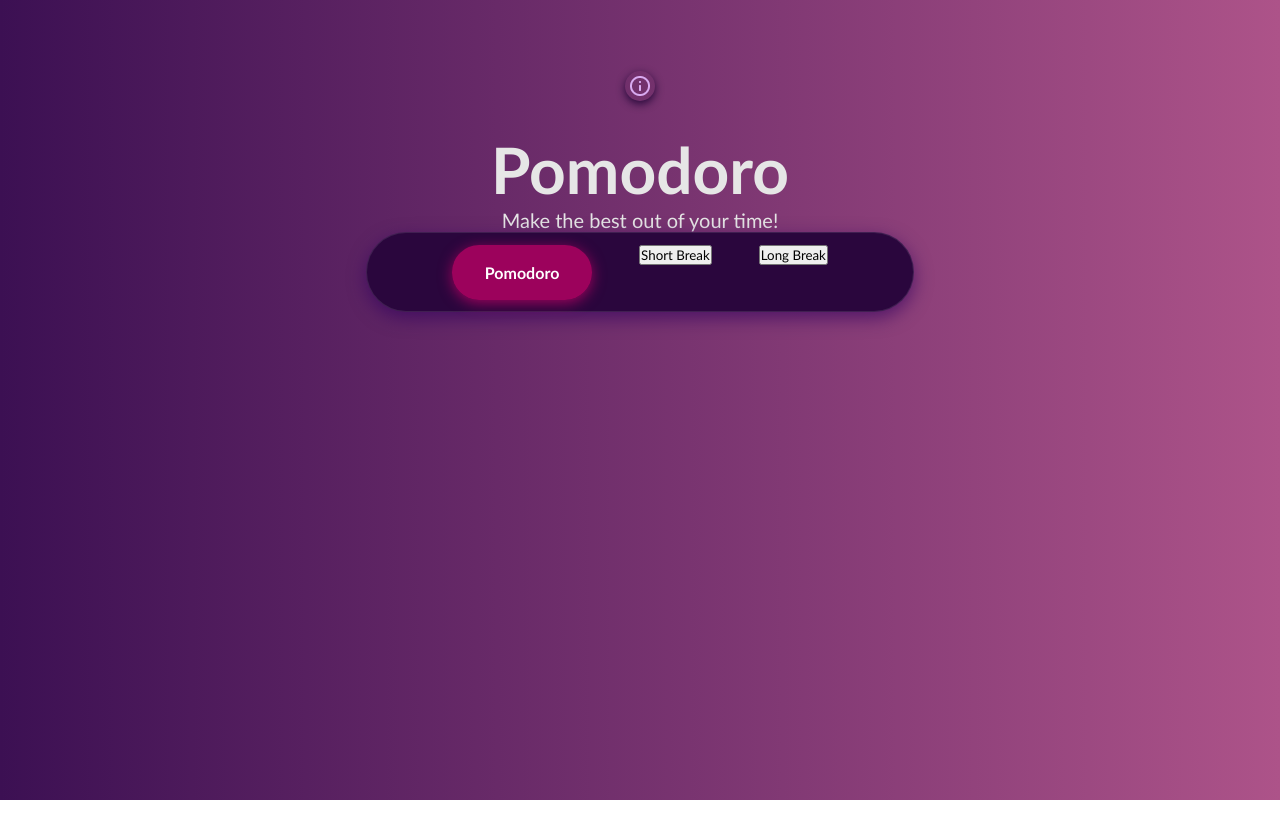
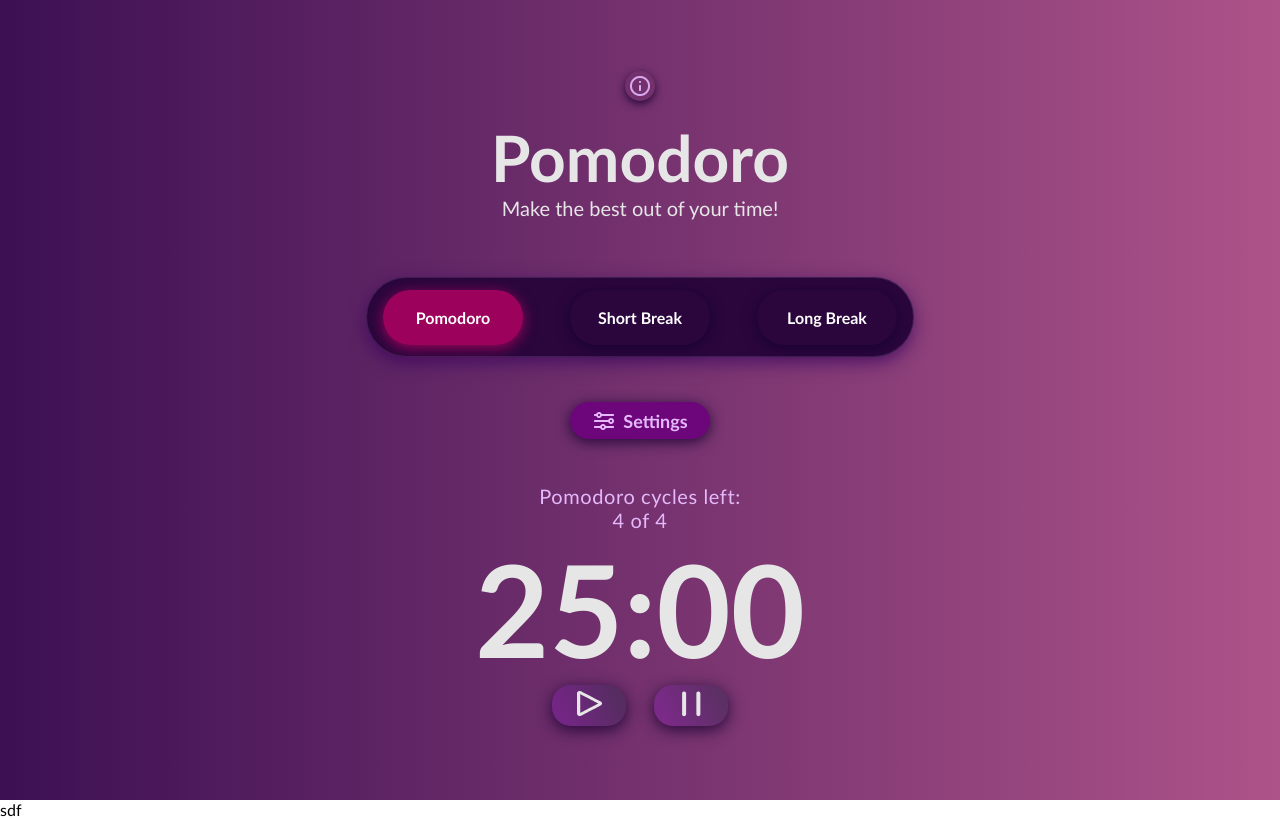
Before and after one commit to Rupesh-Piwal/Pomodoro, a plain HTML site: page index.html in a window 1280 px wide. Drawn offline with Linux system fonts and the light colour scheme.

Commit message:
finished home page UI

```diff
--- a/App.js
+++ b/App.js
@@ -0,0 +1,5 @@
+let time = document.getElementById("time_display");
+
+time.innerHTML = "25:00";
+
+console.log(time);
--- a/index.html
+++ b/index.html
@@ -23,13 +23,31 @@
         </div>
         <div class="menu">
           <button id="pomodoro" class="pink-btn">Pomodoro</button>
-          <button id="shortbreak">Short Break</button>
-          <button id="longbreak">Long Break</button>
+          <button id="shortbreak" class="default-btn">Short Break</button>
+          <button id="longbreak" class="default-btn">Long Break</button>
+        </div>
+
+        <button id="settings_btn">
+          <img src="/assets/settings-icon.png" alt="" class="settings-icon" />
+          Settings
+        </button>
+        <div class="text-2">
+          <p>Pomodoro cycles left:</p>
+          4 of 4
+        </div>
+        <div id="time_display"></div>
+        <div class="play_buttons">
+          <button id="play">
+            <img src="/assets/play-icon.png" alt="" />
+          </button>
+          <button id="pause">
+            <img src="/assets/pause-icon.png" alt="" />
+          </button>
         </div>
       </main>
     </div>
     <!--  -->
-    <div id="running-pomodoro"></div>
+    <div id="running-pomodoro">sdf</div>
     <!--  -->
     <div id="tooltip-frame"></div>
     <!--  -->
--- a/style.css
+++ b/style.css
@@ -40,7 +40,7 @@
   flex-direction: column;
   justify-content: start;
   align-items: center;
-  padding-top: 30px;
+  padding-top: 18px;
   color: #e6e6e6;
 }
 
@@ -67,6 +67,7 @@
   align-items: flex-start;
   gap: 47px;
   flex-shrink: 0;
+  margin-top: 57px;
 }
 
 .pink-btn {
@@ -85,3 +86,96 @@
   line-height: normal;
   cursor: pointer;
 }
+
+.default-btn {
+  background-color: #2a063d;
+  width: 140px;
+  height: 55px;
+  flex-shrink: 0;
+  box-shadow: 0px 3px 14px 0px rgba(23, 1, 48, 0.84);
+  border: transparent;
+  border-radius: 27px;
+  color: #fff;
+  text-align: center;
+  font-size: 16px;
+  font-style: normal;
+  font-weight: 700;
+  line-height: normal;
+  cursor: pointer;
+}
+
+#settings_btn {
+  display: flex;
+  justify-content: center;
+  align-items: center;
+  cursor: pointer;
+  width: 140px;
+  height: 37px;
+  flex-shrink: 0;
+  box-shadow: 0px 3px 14px 0px rgba(23, 1, 48, 0.84);
+  gap: 7px;
+  color: #e4b8fa;
+  text-align: center;
+  font-size: 18px;
+  font-style: normal;
+  font-weight: 700;
+  line-height: normal;
+  border: transparent;
+  border-radius: 27px;
+  background: rgb(109, 6, 123);
+  padding: 15px;
+  margin-top: 45px;
+}
+
+.settings-icon {
+  height: 24px;
+  width: 24px;
+}
+
+.text-2 {
+  display: flex;
+  flex-direction: column;
+  justify-content: center;
+  align-items: center;
+  color: wheat;
+  margin-top: 45px;
+  color: #e4b8fa;
+  text-align: center;
+  font-size: 20px;
+  font-style: normal;
+  font-weight: 400;
+  line-height: normal;
+  letter-spacing: 0.6px;
+}
+
+#time_display {
+  color: #e6e6e6;
+  text-align: center;
+  font-size: 128px;
+  font-style: normal;
+  font-weight: 900;
+  line-height: normal;
+}
+
+.play_buttons {
+  display: flex;
+  justify-content: center;
+  align-items: center;
+  gap: 28px;
+}
+
+#play,
+#pause {
+  border-radius: 19px;
+  background: linear-gradient(
+    67deg,
+    rgba(135, 14, 216, 0.24) 14.99%,
+    rgba(24, 35, 70, 0.32) 86.46%
+  );
+  box-shadow: 0px 4px 16px 0px rgba(23, 1, 48, 0.84);
+  width: 74px;
+  height: 41px;
+  flex-shrink: 0;
+  border: transparent;
+  cursor: pointer;
+}
```
Also changed, not shown: assets/pause-icon.png (added), assets/play-icon.png (added), assets/settings-icon.png (added).
